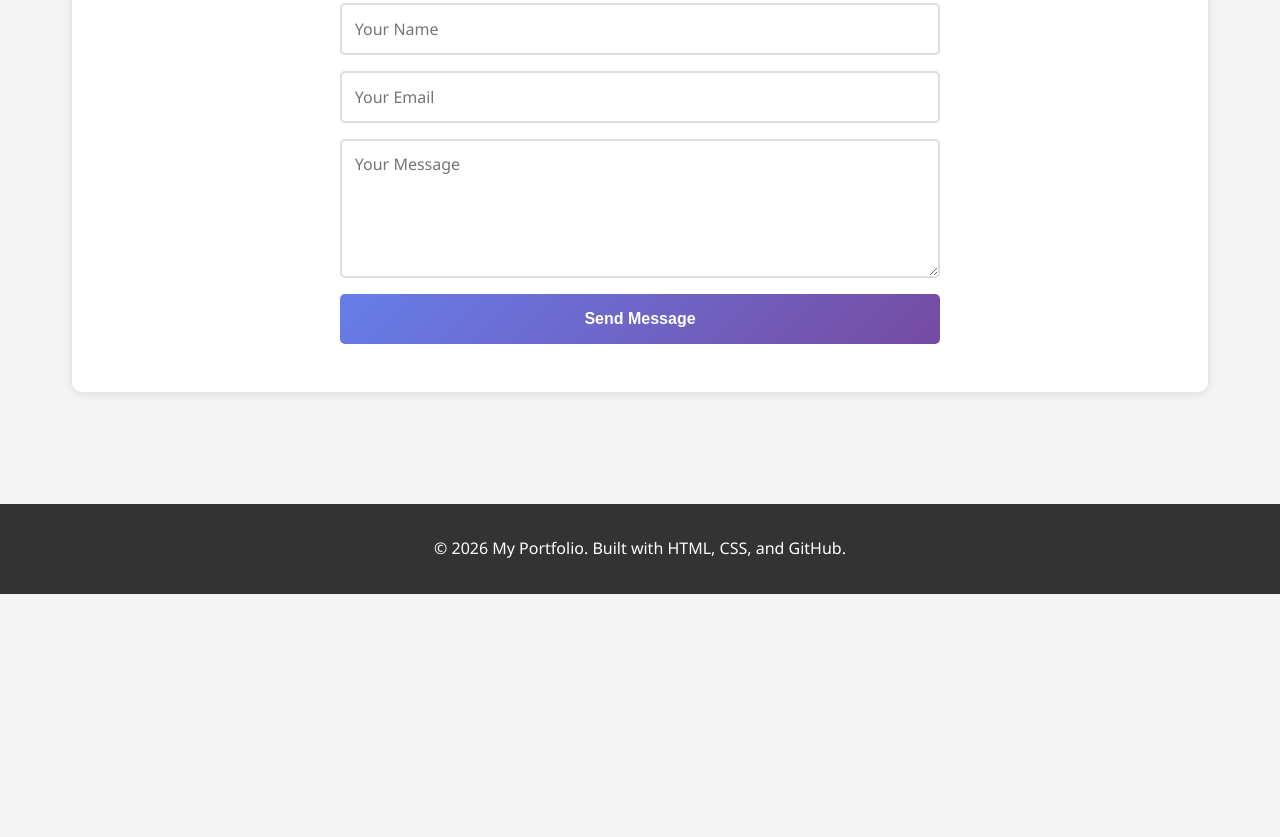
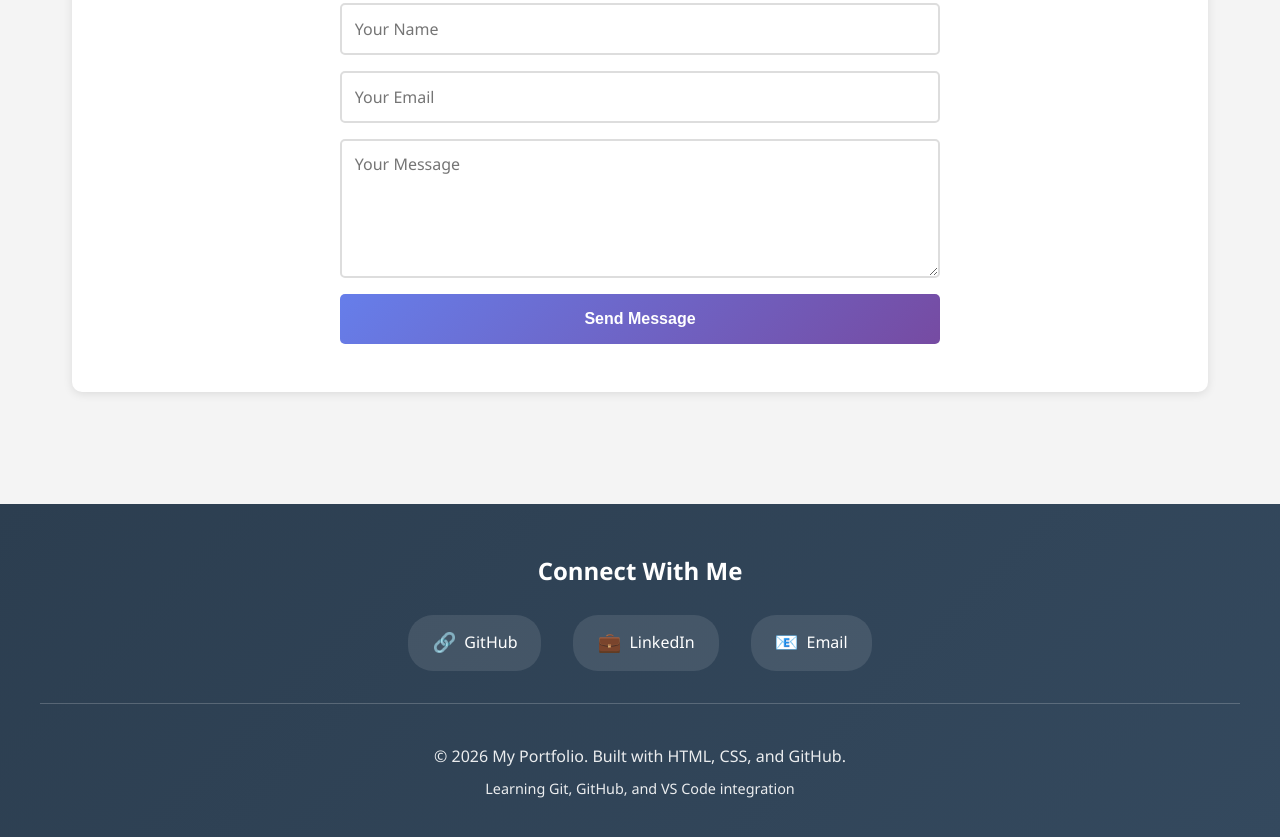
Before and after one commit to emiriansyah2004-eng/test-github-vscode, a plain HTML site: page index.html in a window 1280 px wide. Shown: the part 1775-2612 px from the top of the page. Before the commit the page ends 2369 px from the top, so only its background shows below. Drawn offline with Linux system fonts and the light colour scheme.

Commit message:
Add footer with social media links - fixes #1

```diff
--- a/index.html
+++ b/index.html
@@ -102,7 +102,26 @@
     </main>
 
     <footer>
-        <p>&copy; 2026 My Portfolio. Built with HTML, CSS, and GitHub.</p>
+        <div class="footer-content">
+            <div class="footer-social">
+                <h3>Connect With Me</h3>
+                <div class="social-links">
+                    <a href="https://github.com/emiriansyah2004-eng" target="_blank" rel="noopener noreferrer" class="social-link">
+                        <span class="social-icon">🔗</span> GitHub
+                    </a>
+                    <a href="https://linkedin.com/in/yourprofile" target="_blank" rel="noopener noreferrer" class="social-link">
+                        <span class="social-icon">💼</span> LinkedIn
+                    </a>
+                    <a href="mailto:your.email@example.com" class="social-link">
+                        <span class="social-icon">📧</span> Email
+                    </a>
+                </div>
+            </div>
+            <div class="footer-info">
+                <p>&copy; 2026 My Portfolio. Built with HTML, CSS, and GitHub.</p>
+                <p class="footer-note">Learning Git, GitHub, and VS Code integration</p>
+            </div>
+        </div>
     </footer>
 </body>
 </html>
--- a/styles.css
+++ b/styles.css
@@ -224,11 +224,74 @@ button:hover {
 
 /* Footer */
 footer {
-    background: #333;
+    background: linear-gradient(135deg, #2c3e50 0%, #34495e 100%);
     color: white;
+    padding: 3rem 2rem 2rem;
+    margin-top: 3rem;
+}
+
+.footer-content {
+    max-width: 1200px;
+    margin: 0 auto;
+    display: flex;
+    flex-direction: column;
+    gap: 2rem;
+}
+
+.footer-social {
     text-align: center;
-    padding: 2rem;
-    margin-top: 3rem;
+}
+
+.footer-social h3 {
+    color: white;
+    margin-bottom: 1.5rem;
+    font-size: 1.5rem;
+}
+
+.social-links {
+    display: flex;
+    justify-content: center;
+    gap: 2rem;
+    flex-wrap: wrap;
+}
+
+.social-link {
+    display: inline-flex;
+    align-items: center;
+    gap: 0.5rem;
+    color: white;
+    text-decoration: none;
+    padding: 0.8rem 1.5rem;
+    background: rgba(255, 255, 255, 0.1);
+    border-radius: 25px;
+    transition: all 0.3s;
+    font-weight: 500;
+}
+
+.social-link:hover {
+    background: rgba(255, 255, 255, 0.2);
+    transform: translateY(-3px);
+    box-shadow: 0 5px 15px rgba(0, 0, 0, 0.3);
+}
+
+.social-icon {
+    font-size: 1.2rem;
+}
+
+.footer-info {
+    text-align: center;
+    padding-top: 2rem;
+    border-top: 1px solid rgba(255, 255, 255, 0.2);
+}
+
+.footer-info p {
+    margin: 0.5rem 0;
+    opacity: 0.9;
+}
+
+.footer-note {
+    font-size: 0.9rem;
+    opacity: 0.7;
 }
 
 /* Responsive Design */
```
